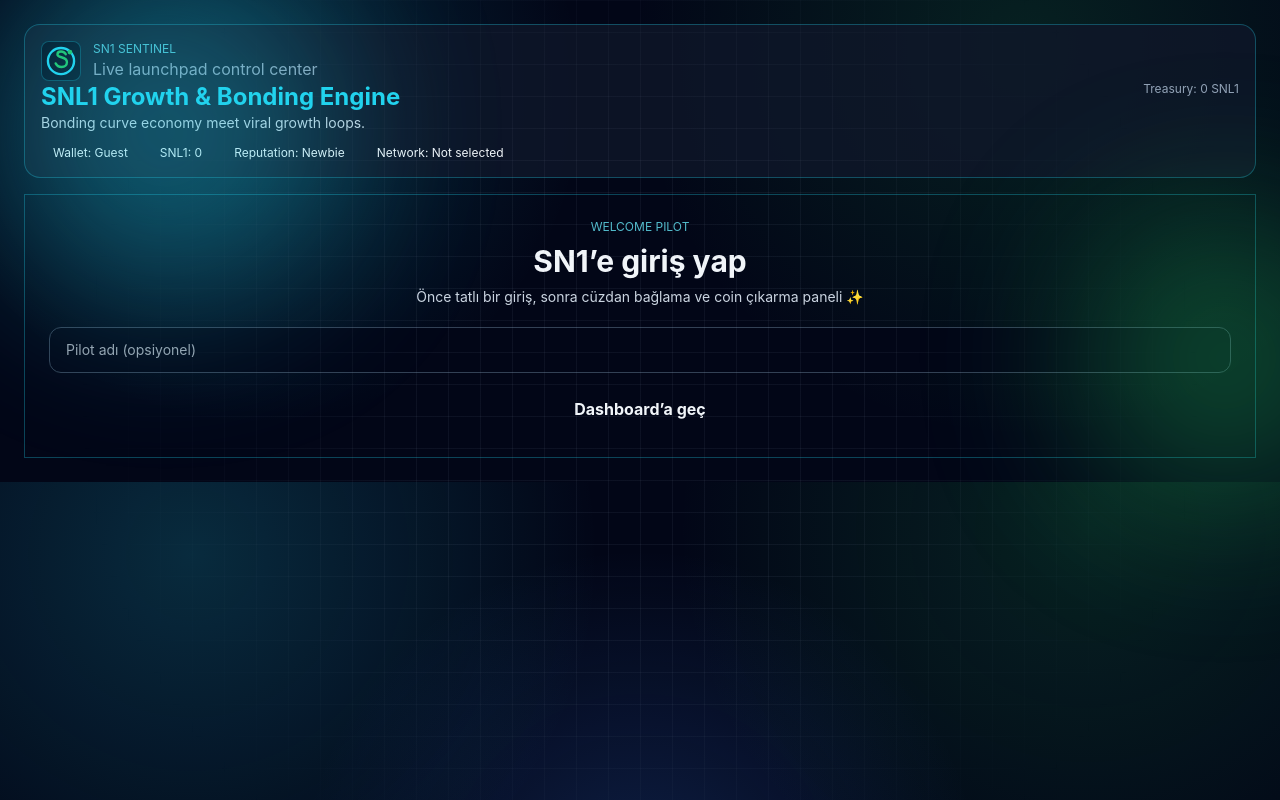
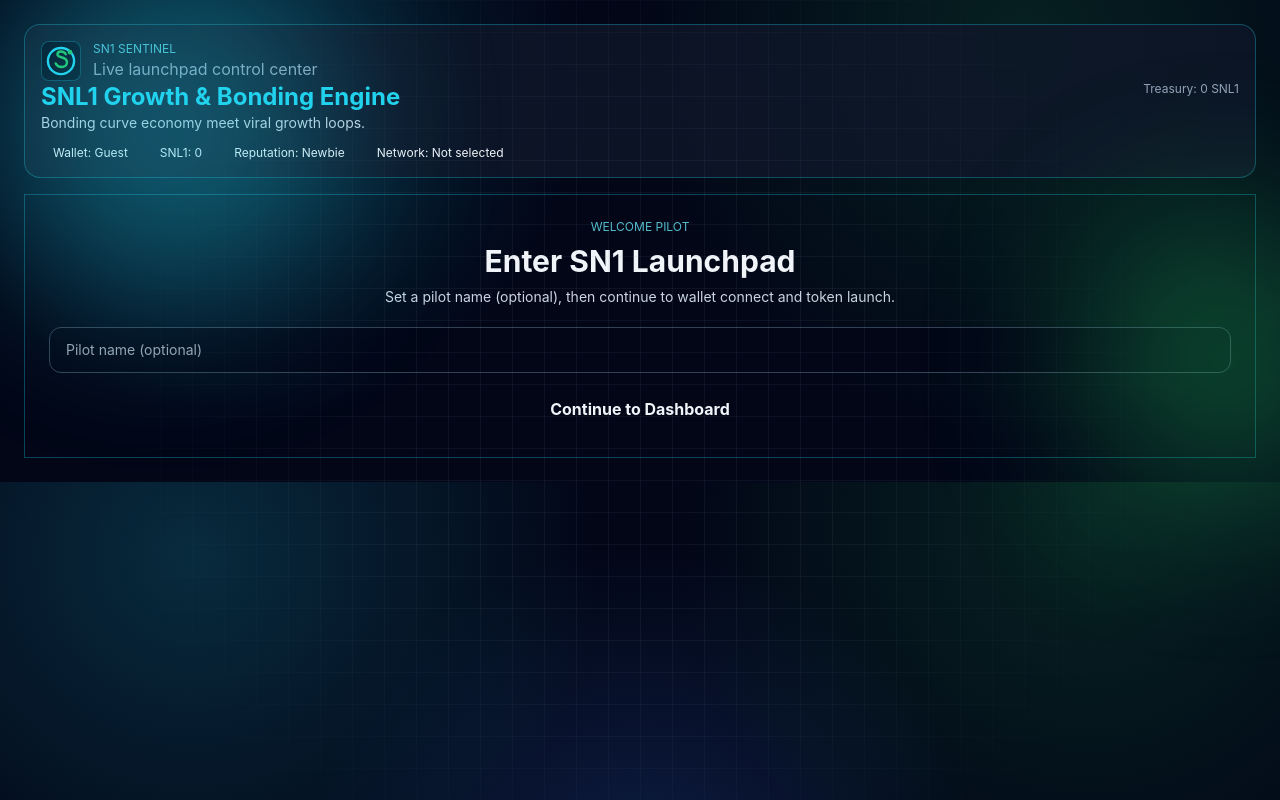
Before and after one commit to SafeVault-Official/sn1-sentinel, a React (Vite) app: page / in a window 1280 px wide. Built offline with nearby package versions, Linux system fonts and the light colour scheme.

Commit message:
Fix login CTA interactivity and restore English onboarding copy

```diff
--- a/components/WalletModal.jsx
+++ b/components/WalletModal.jsx
@@ -1,7 +1,7 @@
 export const WalletModal = ({ wallets, availability, onConnect, connectingType, error, pilotName }) => (
   <div className="rounded-2xl border border-slate-700 bg-slate-900 p-4">
     <h3 className="text-lg font-semibold">Connect Wallet</h3>
-    <p className="mt-1 text-xs text-slate-400">{pilotName ? `${pilotName},` : ''} cüzdanını bağla ve token launch akışını aç 🚀</p>
+    <p className="mt-1 text-xs text-slate-400">{pilotName ? `${pilotName}, ` : ''}connect your wallet to unlock launch and trading actions.</p>
     <div className="mt-3 grid gap-2 md:grid-cols-2">
       {wallets.map((wallet) => (
         <button
@@ -15,7 +15,12 @@ export const WalletModal = ({ wallets, availability, onConnect, connectingType,
         </button>
       ))}
     </div>
-    {connectingType ? <p className="mt-3 text-xs text-cyan-200">Connecting wallet... (popup penceresini onayla)</p> : null}
+    {connectingType ? <p className="mt-3 text-xs text-cyan-200">Connecting wallet... approve the popup in your wallet extension.</p> : null}
+    {!wallets.some((wallet) => availability[wallet.id]) ? (
+      <p className="mt-3 rounded border border-amber-500/40 bg-amber-950/40 p-2 text-xs text-amber-200">
+        No supported wallet extension detected in this browser. Install MetaMask, Rabby, or another supported EVM wallet, then refresh.
+      </p>
+    ) : null}
     {error ? <p className="mt-3 rounded border border-rose-500/40 bg-rose-950/40 p-2 text-xs text-rose-200">{error}</p> : null}
   </div>
 );
--- a/frontend/AppShell.jsx
+++ b/frontend/AppShell.jsx
@@ -250,20 +250,20 @@ export default function AppShell() {
         {!isAuthenticated ? (
           <section className="mx-auto max-w-xl rounded-3xl border border-cyan-400/30 bg-slate-900/85 p-6 text-center shadow-2xl shadow-cyan-900/20 backdrop-blur">
             <p className="text-xs uppercase tracking-[0.25em] text-cyan-300/80">Welcome Pilot</p>
-            <h2 className="mt-2 text-3xl font-bold text-cyan-300">SN1’e giriş yap</h2>
-            <p className="mt-2 text-sm text-slate-300">Önce tatlı bir giriş, sonra cüzdan bağlama ve coin çıkarma paneli ✨</p>
+            <h2 className="mt-2 text-3xl font-bold text-cyan-300">Enter SN1 Launchpad</h2>
+            <p className="mt-2 text-sm text-slate-300">Set a pilot name (optional), then continue to wallet connect and token launch.</p>
             <form className="mt-5 space-y-3" onSubmit={handleLogin}>
               <input
                 value={pilotName}
                 onChange={(e) => setPilotName(e.target.value)}
                 className="w-full rounded-xl border border-slate-700 bg-slate-950 px-4 py-3 text-sm outline-none transition focus:border-cyan-400"
-                placeholder="Pilot adı (opsiyonel)"
+                placeholder="Pilot name (optional)"
               />
               <button
                 type="submit"
-                className="w-full rounded-xl bg-gradient-to-r from-cyan-400 to-emerald-400 px-4 py-3 font-bold text-slate-950 transition hover:brightness-110"
+                className="pointer-events-auto w-full cursor-pointer rounded-xl bg-gradient-to-r from-cyan-400 to-emerald-400 px-4 py-3 font-bold text-slate-950 transition hover:brightness-110 focus:outline-none focus:ring-2 focus:ring-cyan-300"
               >
-                Dashboard’a geç
+                Continue to Dashboard
               </button>
             </form>
           </section>
```
